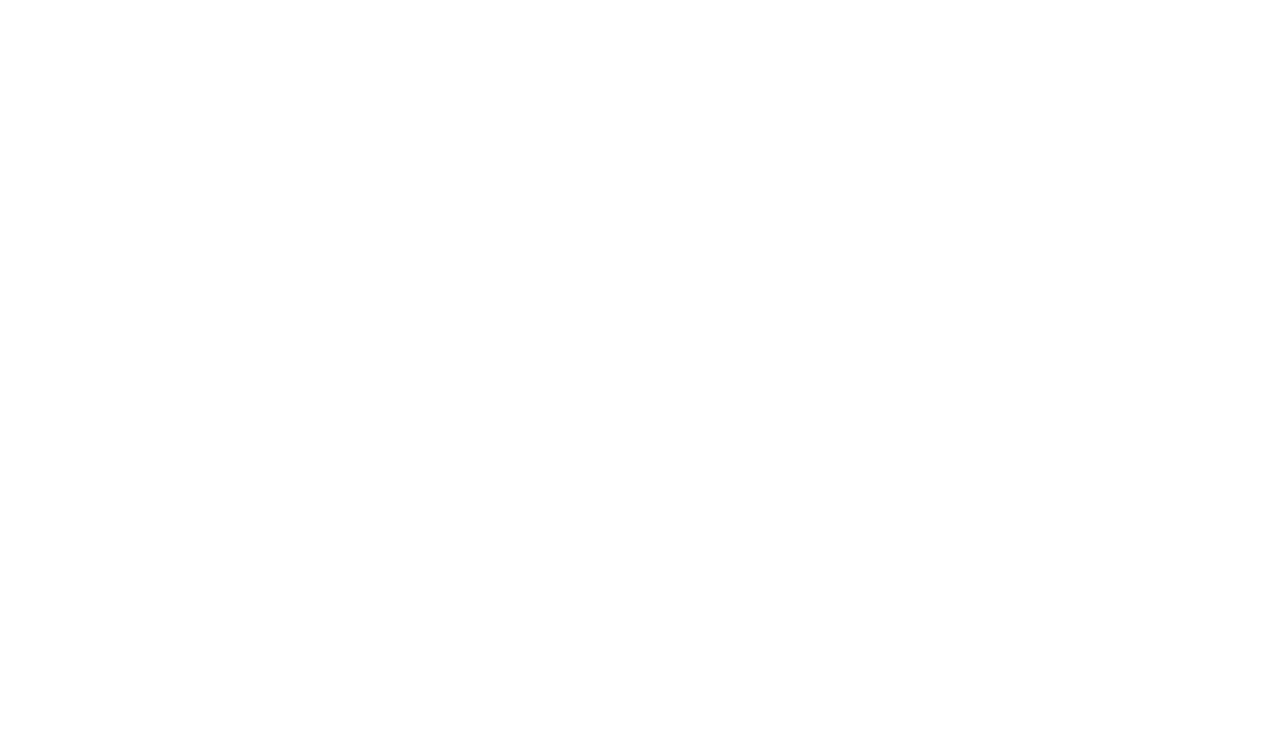
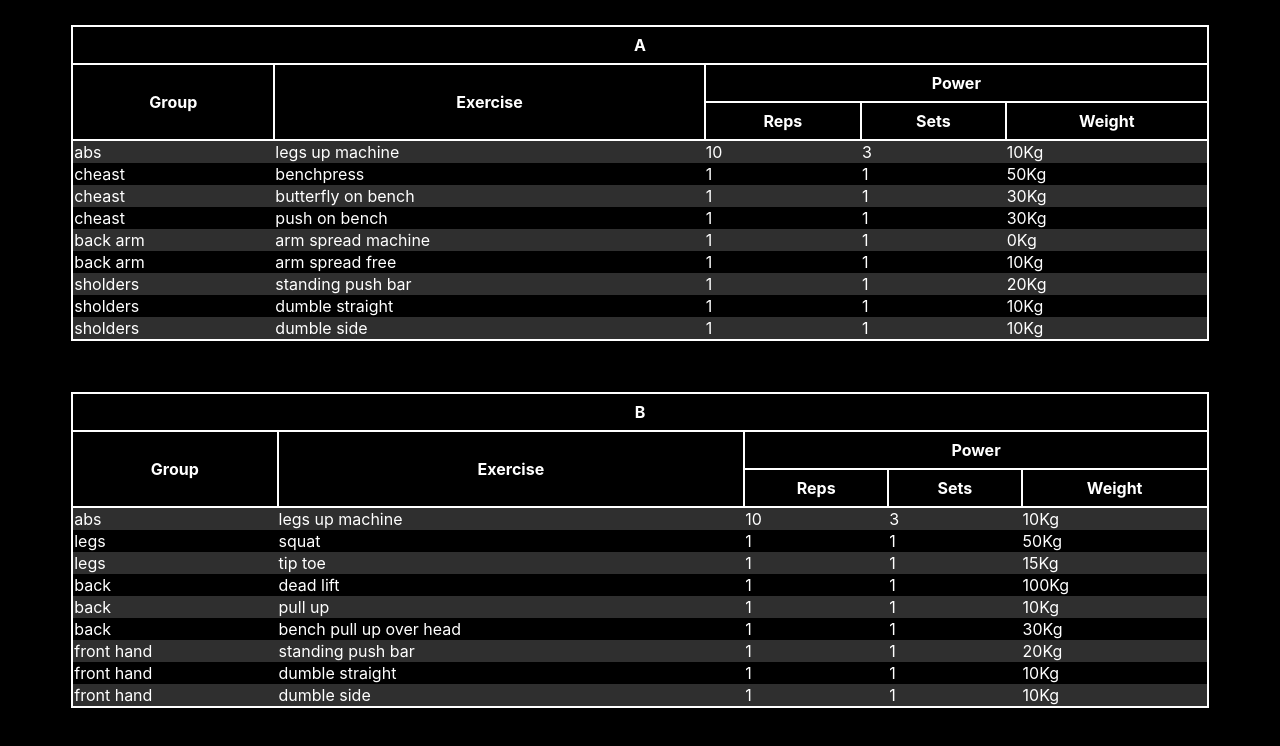
Before and after one commit to deanshub/gymalaya, a Next.js app: page / in a window 1280 px wide. Shown: the top 746 px of the page. Built offline with nearby package versions, Linux system fonts and the light colour scheme.

Commit message:
Adding table

```diff
--- /dev/null
+++ b/components/Exercise/Exercise.tsx
@@ -0,0 +1,34 @@
+// function Group({ group, exercises, name, weight, even = false }) {
+//   return (
+//     <>
+//       {exercises.map((exercise, index) => (
+//         <Exercise
+//           {...exercise}
+//           group={group}
+//           exercisesInGroup={index === 0 ? exercises.length : undefined}
+//           even={even}
+//         />
+//       ))}
+//     </>
+//   );
+// }
+
+// {exercisesInGroup && <td rowSpan={exercisesInGroup}>{group}</td>}
+export function Exercise({
+  group,
+  name,
+  weight = 0,
+  even = false,
+  reps = 1,
+  sets = 1
+}) {
+  return (
+    <tr className={even ? "evenGroup" : "oddGroup"}>
+      <td>{group}</td>
+      <td>{name}</td>
+      <td>{`${reps}`}</td>
+      <td>{`${sets}`}</td>
+      <td>{`${weight}`}Kg</td>
+    </tr>
+  );
+}
--- /dev/null
+++ b/components/Exercise/index.tsx
@@ -0,0 +1 @@
+export { Exercise } from "./Exercise";
--- /dev/null
+++ b/components/Program/Program.module.scss
@@ -0,0 +1,20 @@
+.table{
+  border: 2px solid white;
+  border-collapse: collapse;
+  margin: 2%;
+  width: 90%;
+
+  thead{
+    tr>th{
+      border: 2px solid white;
+      padding: 0.5em;
+      text-transform: capitalize;
+    }
+  }
+
+  tbody {
+    tr:nth-child(odd){
+      background-color: #2f2f2f;
+    }
+  }
+}
--- /dev/null
+++ b/components/Program/Program.tsx
@@ -0,0 +1,29 @@
+import styles from "./Program.module.scss";
+import { Exercise } from "../Exercise";
+
+export function Program({ name, exercises }) {
+  return (
+    <table className={styles.table}>
+      <thead>
+        <tr>
+          <th colSpan={5}>{name}</th>
+        </tr>
+        <tr>
+          <th rowSpan={2}>Group</th>
+          <th rowSpan={2}>Exercise</th>
+          <th colSpan={3}>Power</th>
+        </tr>
+        <tr>
+          <th>Reps</th>
+          <th>Sets</th>
+          <th>Weight</th>
+        </tr>
+      </thead>
+      <tbody>
+        {exercises.map((exercise, index) => (
+          <Exercise {...exercise} even={index % 2 === 1} key={exercise.name} />
+        ))}
+      </tbody>
+    </table>
+  );
+}
--- /dev/null
+++ b/components/Program/index.tsx
@@ -0,0 +1 @@
+export { Program } from "./Program";
--- /dev/null
+++ b/data/plan.ts
@@ -0,0 +1,40 @@
+const absExercise = {
+  group: "abs",
+  name: "legs up machine",
+  weight: 10,
+  reps: 10,
+  sets: 3
+};
+
+const programA = {
+  name: "A",
+  exercises: [
+    absExercise,
+    { group: "cheast", name: "benchpress", weight: 50 },
+    { group: "cheast", name: "butterfly on bench", weight: 30 },
+    { group: "cheast", name: "push on bench", weight: 30 },
+    { group: "back arm", name: "arm spread machine" },
+    { group: "back arm", name: "arm spread free", weight: 10 },
+    { group: "sholders", name: "standing push bar", weight: 20 },
+    { group: "sholders", name: "dumble straight", weight: 10 },
+    { group: "sholders", name: "dumble side", weight: 10 }
+  ]
+};
+const programB = {
+  name: "B",
+  exercises: [
+    absExercise,
+    { group: "legs", name: "squat", weight: 50 },
+    { group: "legs", name: "tip toe", weight: 15 },
+    { group: "back", name: "dead lift", weight: 100 },
+    { group: "back", name: "pull up", weight: 10 },
+    { group: "back", name: "bench pull up over head", weight: 30 },
+    { group: "front hand", name: "standing push bar", weight: 20 },
+    { group: "front hand", name: "dumble straight", weight: 10 },
+    { group: "front hand", name: "dumble side", weight: 10 }
+  ]
+};
+
+const plan = [programA, programB];
+
+export default plan;
--- a/pages/_app.tsx
+++ b/pages/_app.tsx
@@ -1,7 +1,7 @@
-import '../styles/globals.css'
+import "../styles/globals.scss";
 
 function MyApp({ Component, pageProps }) {
-  return <Component {...pageProps} />
+  return <Component {...pageProps} />;
 }
 
-export default MyApp
+export default MyApp;
--- a/pages/index.tsx
+++ b/pages/index.tsx
@@ -1,5 +1,7 @@
 import Head from "next/head";
-import styles from "../styles/Home.module.css";
+import styles from "../styles/Home.module.scss";
+import plan from "../data/plan";
+import { Program } from "../components/Program";
 
 export default function Home() {
   return (
@@ -9,6 +11,9 @@
         <link rel="icon" href="/favicon.ico" />
       </Head>
 
+      {plan.map(program => {
+        return <Program {...program} key={program.name} />;
+      })}
       <main className={styles.main}></main>
     </div>
   );
--- a/styles/globals.css
+++ b/styles/globals.scss
@@ -4,6 +4,8 @@
   margin: 0;
   font-family: -apple-system, BlinkMacSystemFont, Segoe UI, Roboto, Oxygen,
     Ubuntu, Cantarell, Fira Sans, Droid Sans, Helvetica Neue, sans-serif;
+  background-color: black;
+  color: white;
 }
 
 a {
```
Also changed, not shown: styles/Home.module.scss (renamed from styles/Home.module.css), 1 other file (tests, documents, lock files or other folders).
